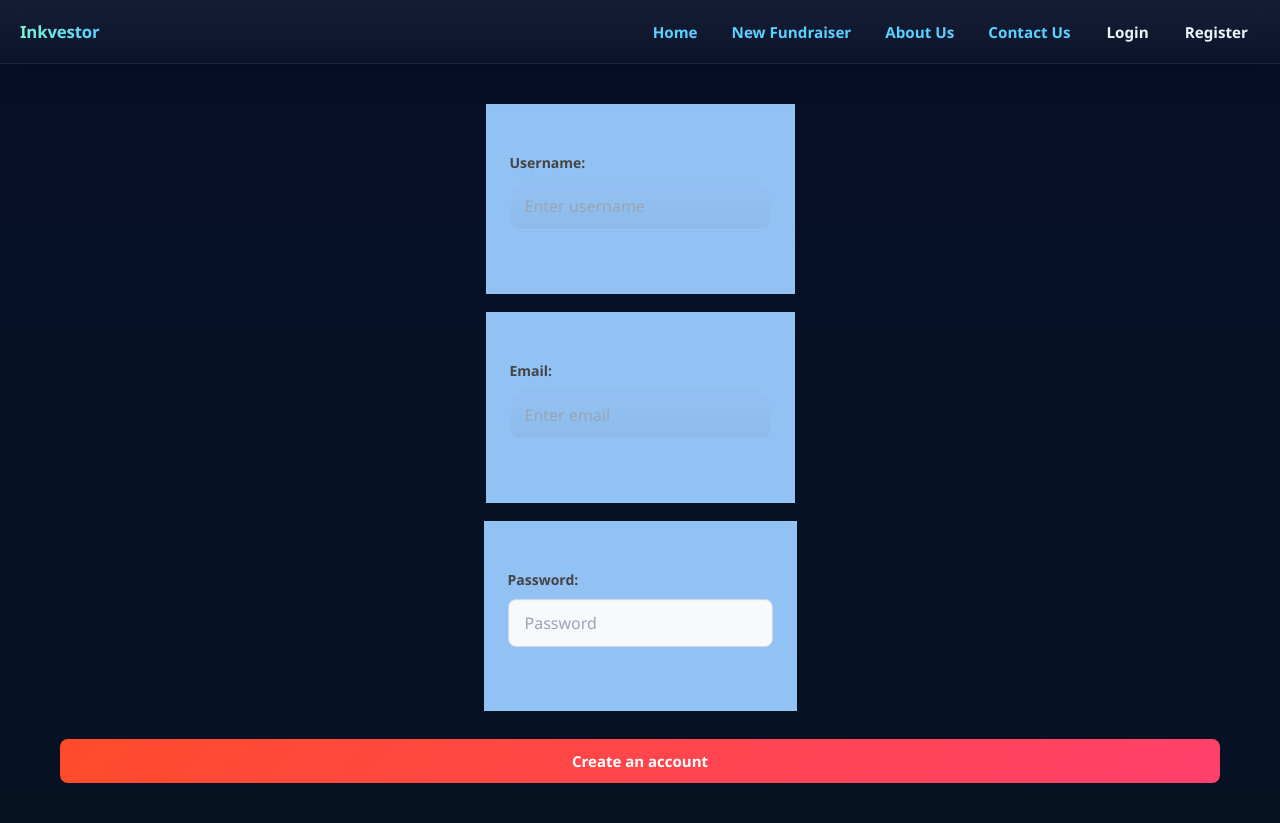
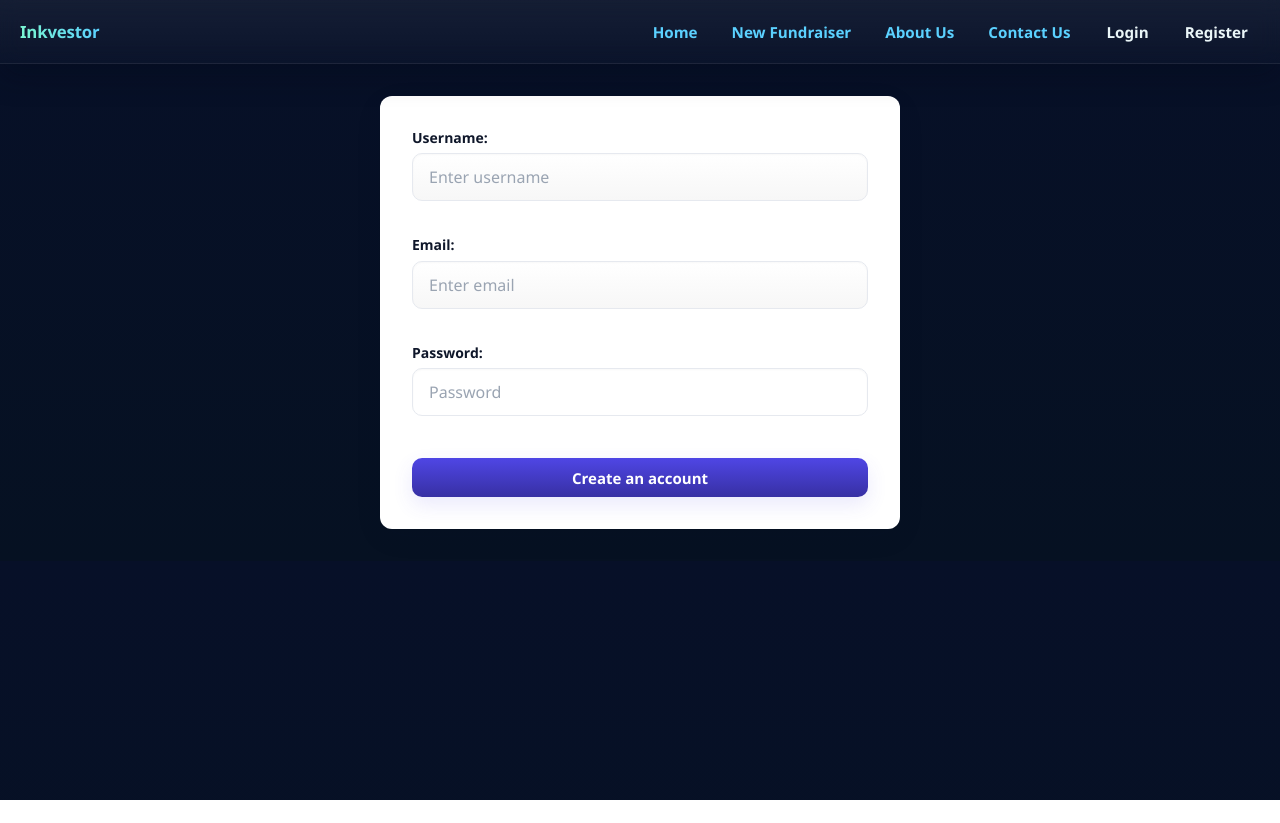
Before and after one commit to arsenharris/crowdfunding_frontend, a React (Vite) app: page /api-token-auth in a window 1280 px wide. After the commit the page ends 800 px from the top, so only its background shows below. Built offline with nearby package versions, Linux system fonts and the light colour scheme.

Commit message:
register form css is updated

```diff
--- a/src/components/RegisterForm.css
+++ b/src/components/RegisterForm.css
@@ -1,34 +1,74 @@
-.form-group {
-    max-width: 500px;
-    margin: 0 auto;
-    padding: 3rem 1.5rem;
-    color: #333;
-    line-height: 1.6;
-    background-color: #92c1f3;
+.register-form {
+    max-width: 520px;
+    margin: 2rem auto;
+    padding: 2rem;
+    background: #ffffff;
+    border-radius: 12px;
+    box-shadow: 0 8px 30px rgba(16,24,40,0.06);
+    color: #0f172a;
+    font-family: Inter, system-ui, -apple-system, "Segoe UI", Roboto, "Helvetica Neue", Arial;
 }
-.form-group label {
+
+.register-form .form-group {
+    margin-bottom: 1rem;
+}
+
+.register-form label {
     display: block;
-    margin-bottom: 0.5rem;
-    font-weight: bold;
+    margin-bottom: 0.4rem;
+    font-weight: 600;
+    color: #0f172a;
 }
-.form-group input {
+
+/* unified input styles for username, email, password */
+.register-form .form-input {
     width: 100%;
     padding: 0.75rem 1rem;
-    margin-bottom: 1rem;
-    border: 1px solid #d0d7e6;
-    border-radius: 8px;
+    border: 1px solid #e6e9ef;
+    border-radius: 10px;
     font-size: 1rem;
-    background-color: #f7f9fc;
+    background-color: #ffffff; /* explicit white for all inputs */
     box-shadow: inset 0 1px 2px rgba(16,24,40,0.03);
     transition: border-color 150ms ease, box-shadow 150ms ease, transform 100ms ease;
     color: #0f172a;
 }
-.form-group input::placeholder {
+
+.register-form .form-input::placeholder {
     color: #9aa4b2;
 }
-.form-group input:focus {
-    border-color: #4f46e5; /* matching highlight for password area */
+
+.register-form .form-input:focus {
+    border-color: #4f46e5;
     outline: none;
-    box-shadow: 0 0 0 4px rgba(79,70,229,0.08), 0 6px 18px rgba(16,24,40,0.06);
+    box-shadow: 0 0 0 6px rgba(79,70,229,0.06);
     transform: translateY(-1px);
 }
+
+/* Ensure password input (and other inputs) keep white background when browser autofills */
+.register-form .form-input:-webkit-autofill,
+.register-form .form-input:-webkit-autofill:focus,
+.register-form .form-input:-webkit-autofill:hover,
+.register-form .form-input:-webkit-autofill:active {
+    -webkit-box-shadow: 0 0 0px 1000px #ffffff inset !important;
+    box-shadow: 0 0 0px 1000px #ffffff inset !important;
+    -webkit-text-fill-color: #0f172a !important;
+}
+
+/* Submit button inside register form */
+.register-form .submit-btn {
+    display: inline-block;
+    background: linear-gradient(180deg,#4f46e5,#3730a3);
+    color: #fff;
+    padding: 0.6rem 0.9rem;
+    border-radius: 10px;
+    border: none;
+    font-weight: 700;
+    cursor: pointer;
+    box-shadow: 0 8px 20px rgba(79,70,229,0.12);
+    margin-top: 0.5rem;
+}
+
+/* small responsive tweak */
+@media (max-width: 520px) {
+    .register-form { margin: 1rem; padding: 1rem; }
+}
```
